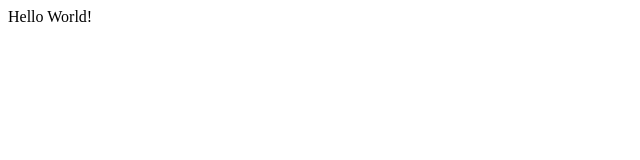
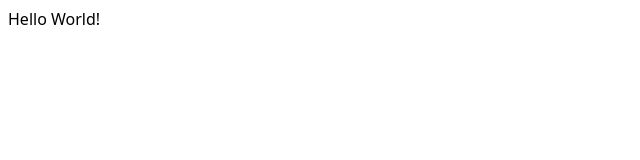
Before and after one commit to vedk/vedk.github.io, a plain HTML site: page index.html in a window 1280 px wide. Shown: the full height of the page, 0-640 px from the left. Drawn offline with Linux system fonts and the light colour scheme.

Commit message:
Font Changes

```diff
--- a/index.html
+++ b/index.html
@@ -1,6 +1,15 @@
 <!DOCTYPE html>
 
 <html lang="en">
+	<head>
+		<title>Ved Khandekar's personal page</title>
+<style>
+body {
+	font-family: sans;
+}
+</style>
+	</head>
+	</head>
 	<body>
 		Hello World!
 	</body>
```
